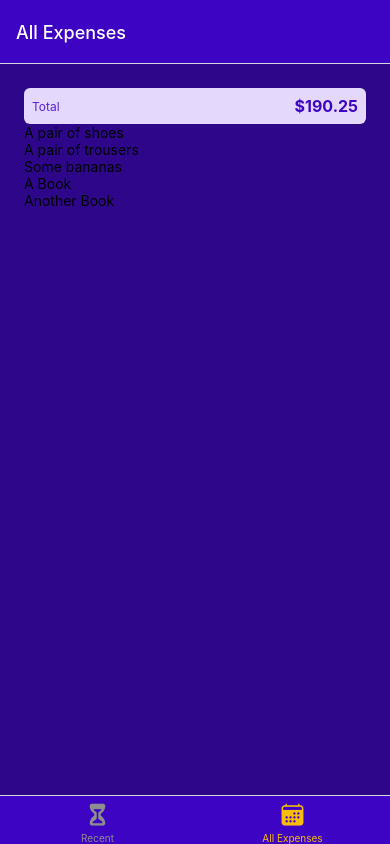
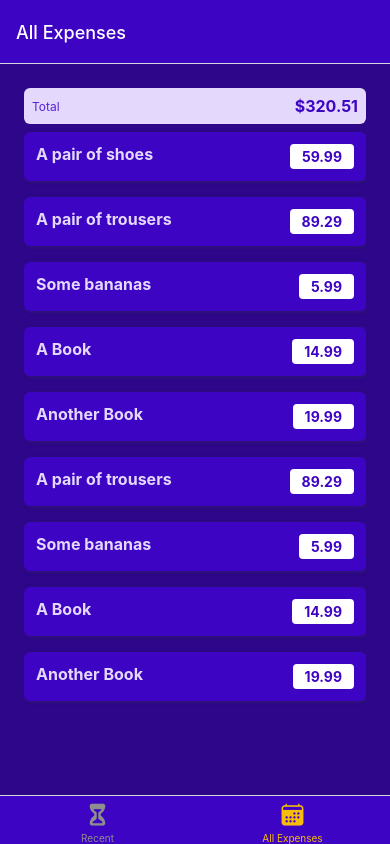
Before and after one commit to KadirZukorlic/expense-tracker, a React Native app: screen /AllExpenses in a window 390 px wide. Built offline with nearby package versions, Linux system fonts and the light colour scheme.

Commit message:
Use ExpenseItem and make more items to see if scrollable

```diff
--- a/components/ExpensesOutput/ExpensesList.tsx
+++ b/components/ExpensesOutput/ExpensesList.tsx
@@ -1,8 +1,9 @@
-import { FlatList, Text } from 'react-native'
-import { ExpenseItem } from '../../types'
+import { FlatList } from 'react-native'
+import { ExpenseItemProps } from '../../types'
+import ExpenseItem from './ExpenseItem'
 
-function renderExpenseItem({ item }: { item: ExpenseItem }) {
-	return <Text>{item.description}</Text>
+function renderExpenseItem({ item }: { item: ExpenseItemProps }) {
+	return <ExpenseItem {...item} />
 }
 
 const ExpensesList = ({ expenses }: { expenses: any }) => {
--- a/components/ExpensesOutput/ExpensesOutput.tsx
+++ b/components/ExpensesOutput/ExpensesOutput.tsx
@@ -38,6 +38,30 @@ const DUMMY_EXPENSES = [
 		description: 'Another Book',
 		amount: 19.99,
 		date: new Date('2023-01-09')
+	},
+	{
+		id: 'e6',
+		description: 'A pair of trousers',
+		amount: 89.29,
+		date: new Date('2022-01-15')
+	},
+	{
+		id: 'e7',
+		description: 'Some bananas',
+		amount: 5.99,
+		date: new Date('2022-12-11')
+	},
+	{
+		id: 'e8',
+		description: 'A Book',
+		amount: 14.99,
+		date: new Date('2022-12-31')
+	},
+	{
+		id: 'e9',
+		description: 'Another Book',
+		amount: 19.99,
+		date: new Date('2023-01-09')
 	}
 ]
 
@@ -55,7 +79,9 @@ export default ExpensesOutput
 const styles = StyleSheet.create({
 	container: {
 		flex: 1,
-		padding: 24,
+		paddingHorizontal: 24,
+		paddingTop: 24,
+		paddingBottom: 0,
 		backgroundColor: GlobalStyles.colors.primary700
 	}
 })
```
